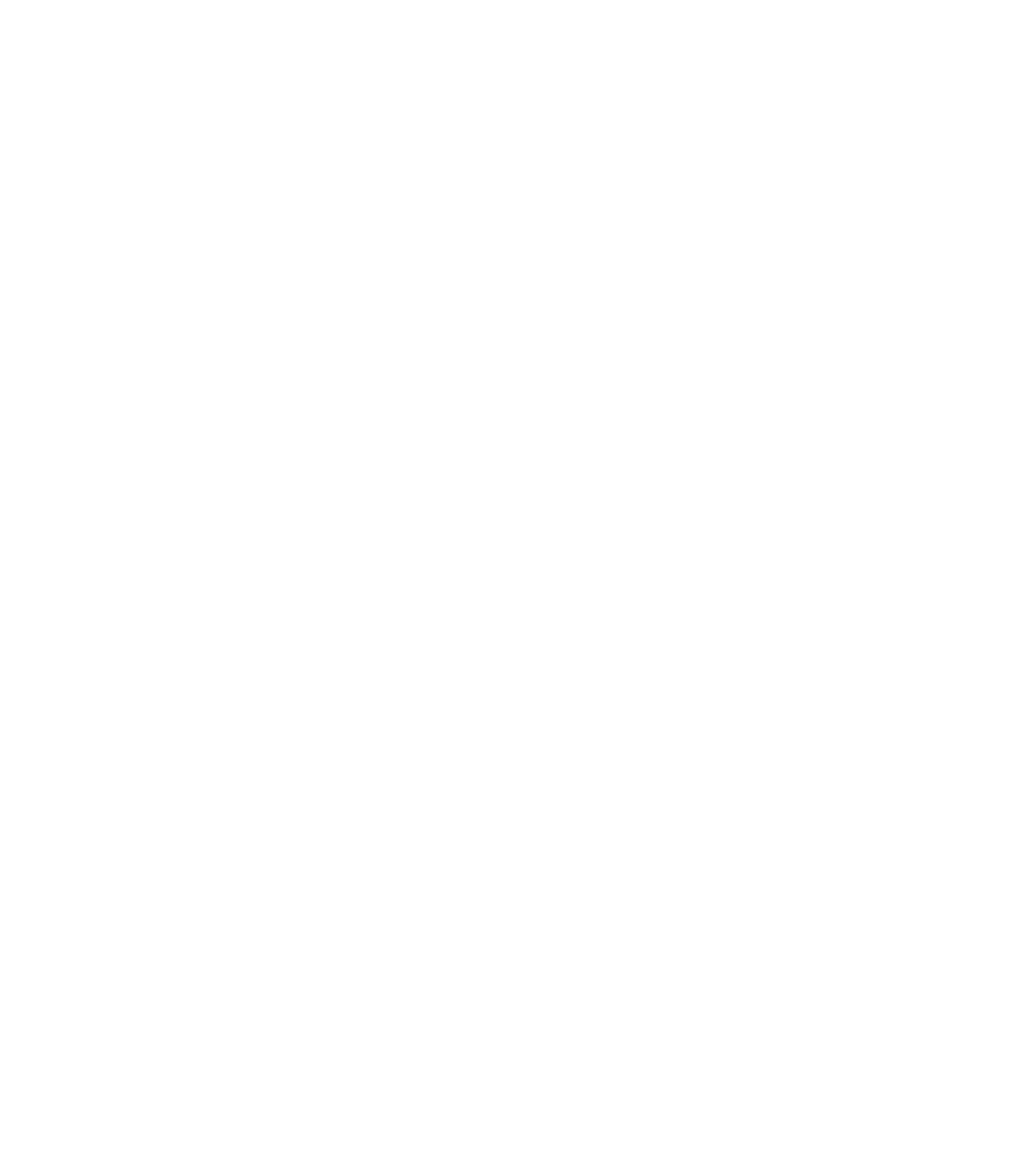
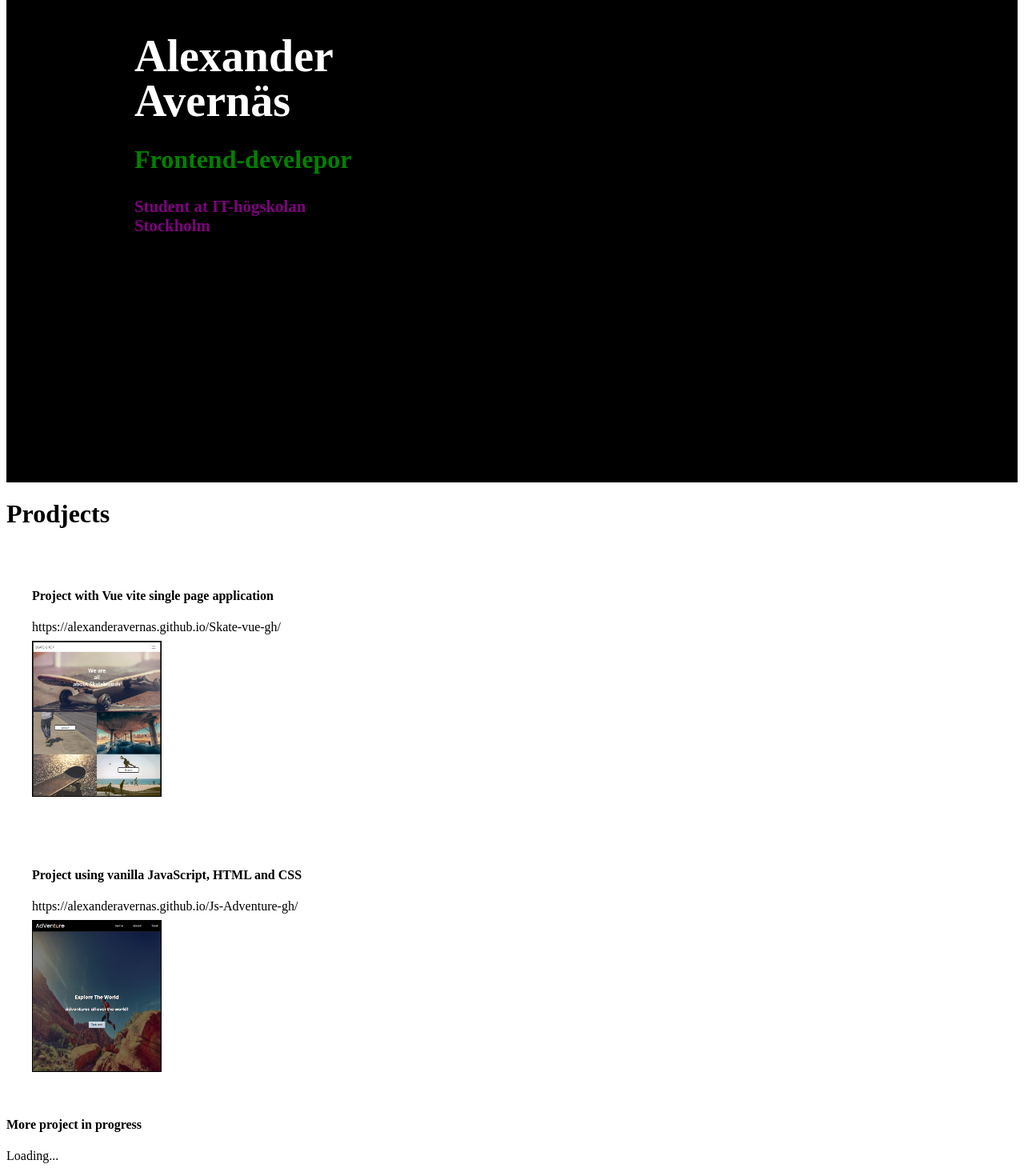
Before and after one commit to AlexanderAvernas/portfolio, a Next.js app: page / in a window 1280 px wide. Shown: the part 285-1755 px from the top of the page at 80% size. Before the commit the page ends 800 px from the top, so only its background shows below. Built offline with nearby package versions, Linux system fonts and the light colour scheme.

Commit message:
Project.js function ready

```diff
--- /dev/null
+++ b/components/Hero.js
@@ -0,0 +1,53 @@
+import React from 'react'
+import styled from 'styled-components'
+
+function Hero() {
+  return (
+    <HeroContainer>
+        <HeaderContainer>
+        <Header>Alexander <br /> Avernäs</Header>
+        <Secondheader>Frontend-develepor</Secondheader>
+        <Thirdheader>Student at IT-högskolan <br />Stockholm</Thirdheader>
+        </HeaderContainer>
+    </HeroContainer>
+  )
+}
+
+export default Hero
+
+const HeroContainer = styled.div `
+background-color: black;
+height: 50vh;
+display: flex;
+align-items: center;
+justify-content: center;
+
+@media screen and (min-width: 769px) {
+    justify-content: left;
+    padding: 10rem;
+    height: 70vh;
+
+
+}
+
+`
+const Header = styled.h1 `
+color: white;
+line-height: 1;
+font-weight: 700;
+font-size: 3.5rem;
+margin-bottom: 0;
+`
+const Secondheader = styled.h2`
+color: green;
+font-size: 2rem;
+margin-bottom: 0;
+`
+
+const Thirdheader = styled.h4 `
+color: purple;
+font-size: 1.3rem;
+`
+const HeaderContainer = styled.div `
+
+`
--- /dev/null
+++ b/components/Prodjects.js
@@ -0,0 +1,46 @@
+import React from 'react'
+import styled from 'styled-components'
+
+function Prodjects(props) {
+  return (
+    <ProjectContainer>
+        <ProjectTextContainer>
+            <ProdjectInfo>{props.info}</ProdjectInfo>
+            <ProjectLink>{props.link}</ProjectLink>
+        </ProjectTextContainer>
+        <ProjectImageContainer>
+            <ImageProdject src={props.image} alt="JavaScript prodject"/>
+        </ProjectImageContainer>
+
+    </ProjectContainer>
+  )
+}
+
+export default Prodjects
+
+const ProjectContainer = styled.div`
+display: flex;
+flex-direction: column;
+padding: 2rem 2rem ;
+`
+
+const ProjectTextContainer = styled.div`
+
+`
+
+const ProjectImageContainer = styled.div `
+
+`
+
+const ProdjectInfo = styled.h4 `
+
+`
+
+const ProjectLink = styled.a`
+`
+
+const ImageProdject = styled.img`
+width: 10rem;
+margin-top: 0.5rem;
+border: 1.5px solid black;
+`
--- a/pages/index.js
+++ b/pages/index.js
@@ -1,9 +1,21 @@
-
+import Hero from '@/components/Hero'
+import Prodjects from '@/components/Prodjects'
 
 export default function Home() {
-  return (
-    <>
-     <h1>HomePage</h1>
-    </>
-  )
+    return (
+        <>
+            <Hero />
+            <h1 className='prodjectHeader'>Prodjects</h1>
+            <Prodjects
+            image="images/Vue.png"
+            info="Project with Vue vite single page application"
+            link="https://alexanderavernas.github.io/Skate-vue-gh/"/>
+            <Prodjects
+            image="images/JS.png"
+            info="Project using vanilla JavaScript, HTML and CSS"
+            link="https://alexanderavernas.github.io/Js-Adventure-gh/"/>
+            <h4 className='prodjectProgress'>More project in progress</h4>
+            <p className='prodjectLoading'>Loading...</p>
+        </>
+    )
 }
--- a/styles/globals.css
+++ b/styles/globals.css
@@ -75,3 +75,16 @@
       display: none;
     }
   }
+  .prodjectHeader {
+    margin-left: 0.5rem;
+    margin-top: 2rem;
+  }
+
+  .prodjectProgress {
+    padding-top: 2rem;
+    margin-left: 2rem;
+  }
+
+  .prodjectLoading {
+    margin-left: 2rem;
+  }
```
Also changed, not shown: public/images/JS.png (added), public/images/Vue.png (added).
